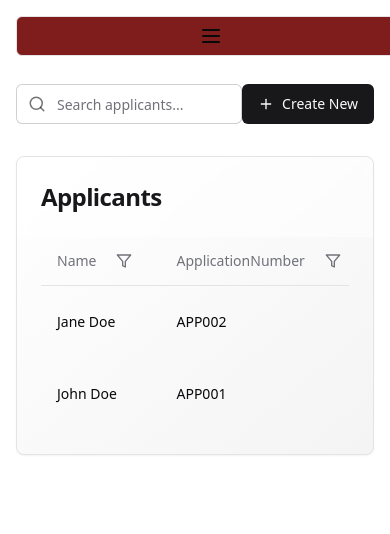
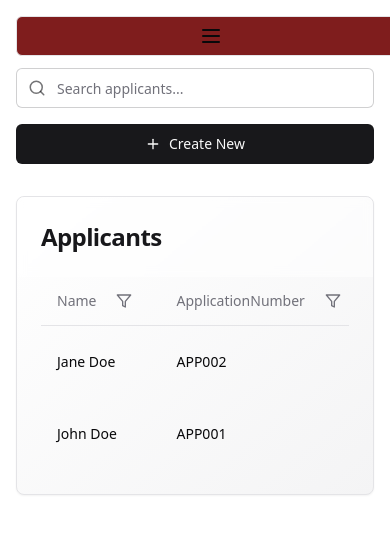
Before and after one commit to Jaseelshalu/NIICS-CLIENT, a React (Vite) app: page /admin/approval in a window 390 px wide. Shown: the top 534 px of the page. Built offline with nearby package versions, Linux system fonts and the light colour scheme.

Commit message:
refactor: Enhance layout and styling in Approval and Settings components

```diff
--- a/src/routes/Approval.tsx
+++ b/src/routes/Approval.tsx
@@ -181,25 +181,30 @@ const cancelActionHandler = () => {
 
   return (
     <div className="container mx-auto p-4 space-y-8">
+      <div className="flex flex-col sm:flex-row justify-between items-start sm:items-center gap-4">
           <h1 className="text-3xl font-bold text-primary">Applicant Management</h1>
-
-      <div className="flex justify-between items-center">
-        <div className="relative w-64">
+          <div className="flex flex-col sm:flex-row space-y-4 sm:space-y-0 sm:space-x-4 w-full sm:w-auto">
+            <div className="relative w-full sm:w-64">
               <Input
                 placeholder="Search applicants..."
                 value={searchTerm}
                 onChange={(e) => setSearchTerm(e.target.value)}
                 className="pl-10 pr-4 py-2 w-full bg-background/60 backdrop-blur-sm border-primary/20 focus:border-primary transition-all duration-300"
               />
-          <Search className="absolute left-3 top-1/2 transform -translate-y-1/2 text-primary/60" size={18} />
+              <Search
+                className="absolute left-3 top-1/2 transform -translate-y-1/2 text-primary/60"
+                size={18}
+              />
             </div>
             <Button
-        className="bg-primary text-primary-foreground hover:bg-primary/90 transition-colors duration-300 hover:cursor-pointer"
-        onClick={
+              className="bg-primary text-primary-foreground hover:bg-primary/90 transition-colors duration-300 w-full sm:w-auto"
+              onClick={() => {
                 () => navigate('/apply/personal-details')
-        }>
+              }}
+            >
               <Plus className="mr-2 h-4 w-4" /> Create New
             </Button>
+          </div>
         </div>
 
       <Card className="bg-gradient-to-br from-background to-secondary overflow-hidden">
--- a/src/routes/Settings.tsx
+++ b/src/routes/Settings.tsx
@@ -102,7 +102,7 @@ export default function AdminSettings() {
   };
 
   return (
-    <div className="">
+    <div className="w-full">
       {/* <Sidebar/> */}
       <div className="bg-gradient-to-br from-background to-secondary">
         <CardHeader className="bg-background/50 backdrop-blur-sm">
```
Lines whose indentation alone changed are shown as unchanged.
